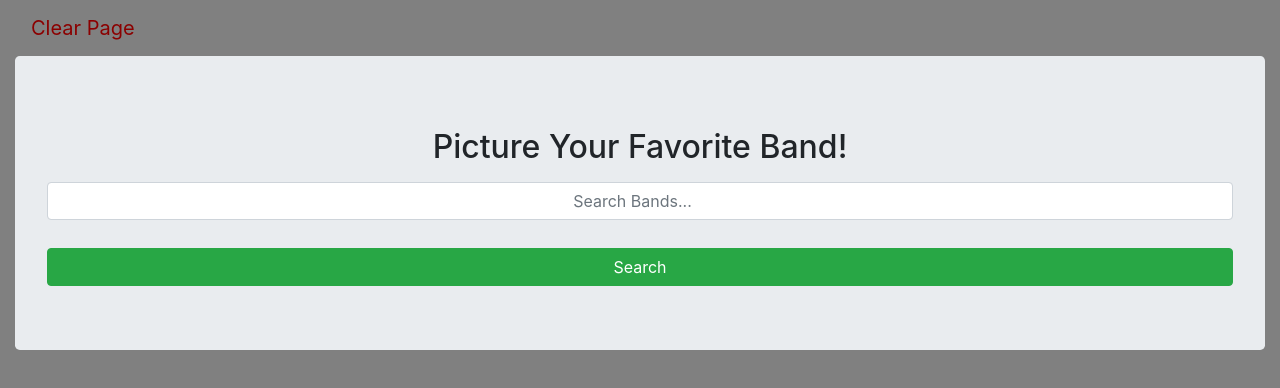
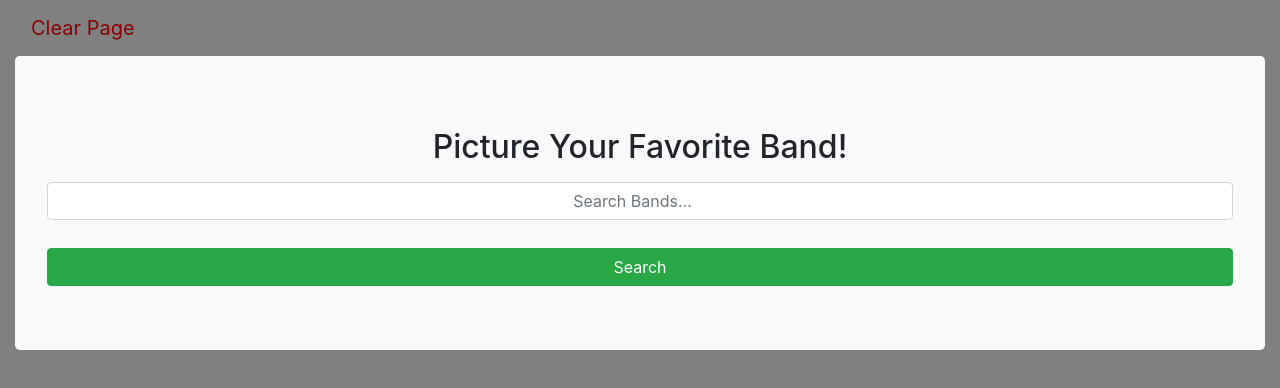
Before and after one commit to W-B28/bands-api, a plain HTML site: page index.html in a window 1280 px wide. Drawn offline with nearby package versions, Linux system fonts and the light colour scheme.

Commit message:
Color change

```diff
--- a/index.html
+++ b/index.html
@@ -18,7 +18,7 @@
   </nav>
 
   <div class="container-fluid">
-    <div class="jumbotron bg-gray">
+    <div class="jumbotron bg-light">
       <h2 class="text-center py-2">Picture Your Favorite Band!</h2>
       <form id="searchForm" class="searchField text-center">
         <input type="search" class="form-control text-center" id="searchText" placeholder="Search Bands..." />
```
